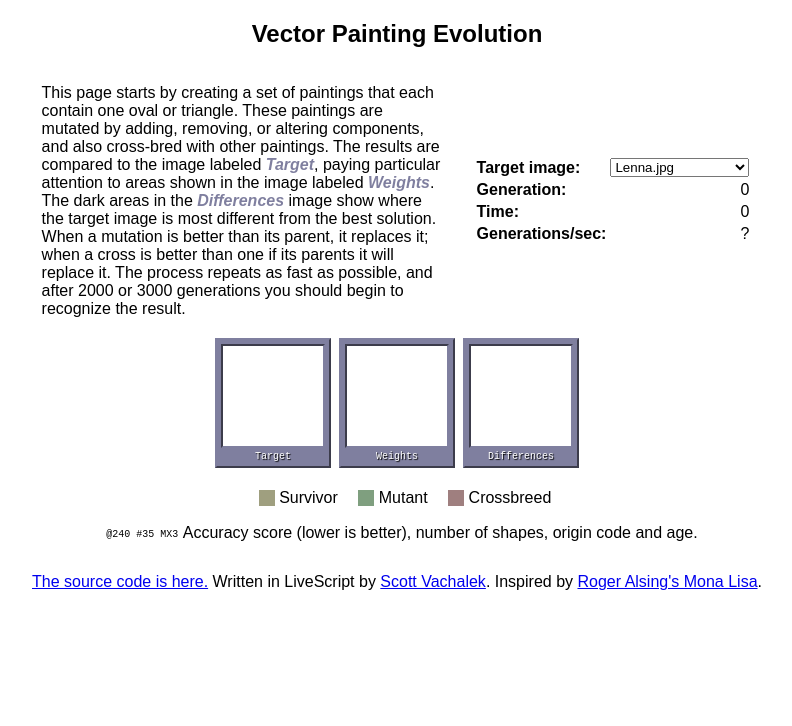
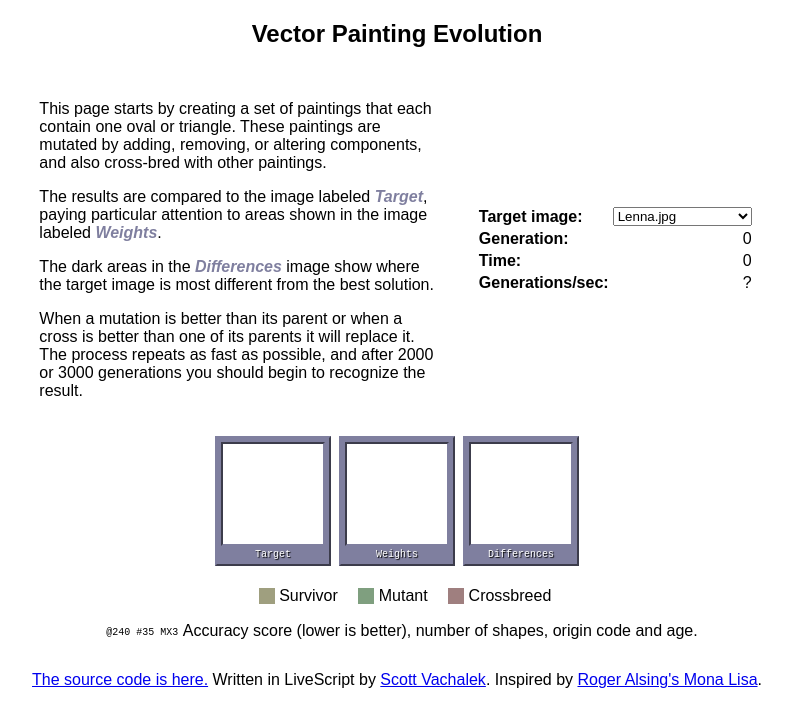
Before and after one commit to svachalek/svg_evo, a plain HTML site: page index.html in a window 1280 px wide. Shown: the whole page, without its empty margins (243-1035 px from the left). Drawn offline with Linux system fonts and the light colour scheme; a script that the page names is missing.

```diff
--- a/index.html
+++ b/index.html
@@ -8,15 +8,22 @@
 
 <h2>Vector Painting Evolution</h2>
 
-<p id='intro'>
+<div id='intro'>
+  <p>
   This page starts by creating a set of paintings that each contain one oval or triangle.
   These paintings are mutated by adding, removing, or altering components, and also
-  cross-bred with other paintings. The results are compared to the image labeled <em>Target</em>,
+  cross-bred with other paintings.
+  <p>
+  The results are compared to the image labeled <em>Target</em>,
   paying particular attention to areas shown in the image labeled <em>Weights</em>.
+  <p>
   The dark areas in the <em>Differences</em> image show where the target image is most different
-  from the best solution. When a mutation is better than its parent, it replaces it; when a
-  cross is better than one if its parents it will replace it. The process repeats as fast as
-  possible, and after 2000 or 3000 generations you should begin to recognize the result.
+  from the best solution.
+  <p>
+  When a mutation is better than its parent or when a cross is better than one of its parents
+  it will replace it. The process repeats as fast as possible, and after 2000 or 3000
+  generations you should begin to recognize the result.
+</div>
 
 <table id='stats'>
   <tr><th>Target image:    <td>
```
Also changed, not shown: 2 other files.
